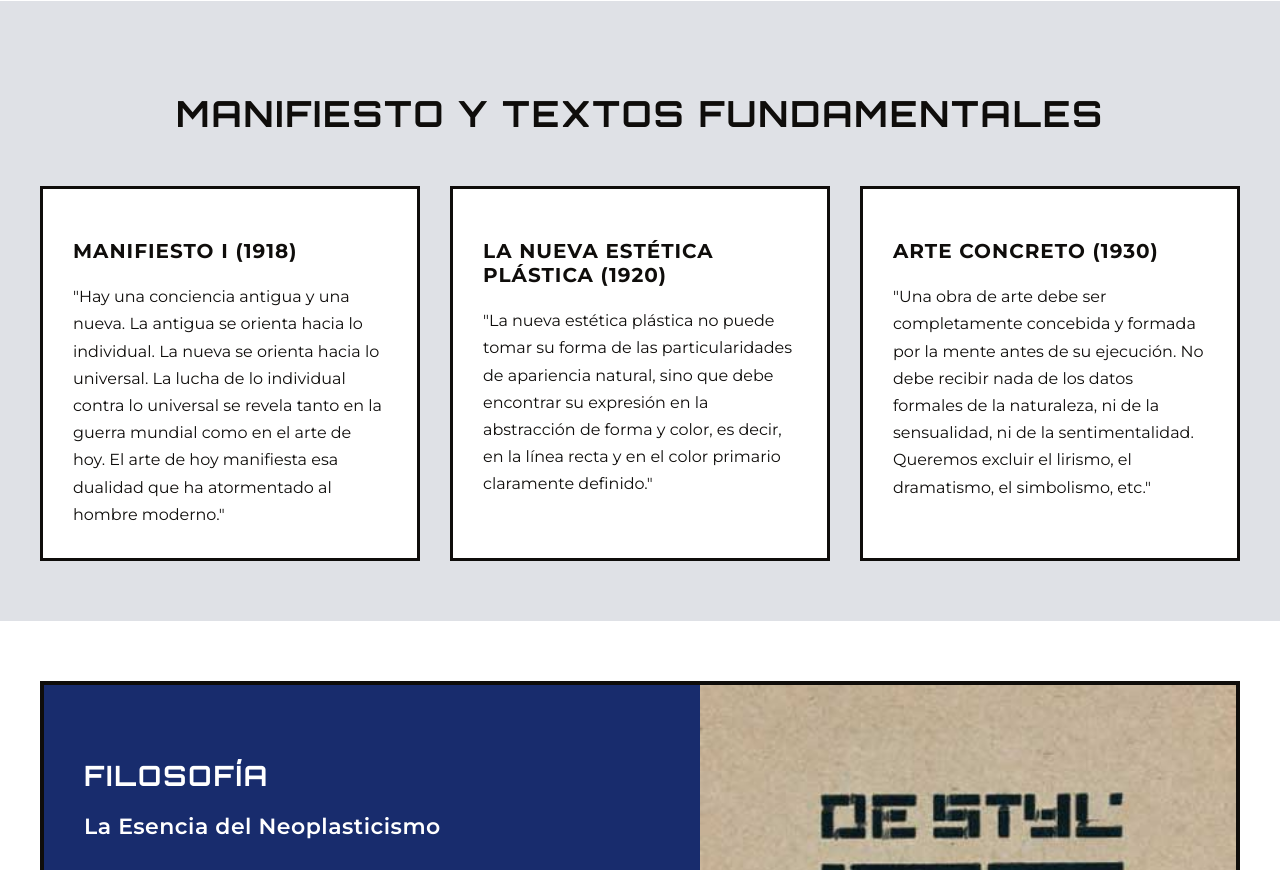
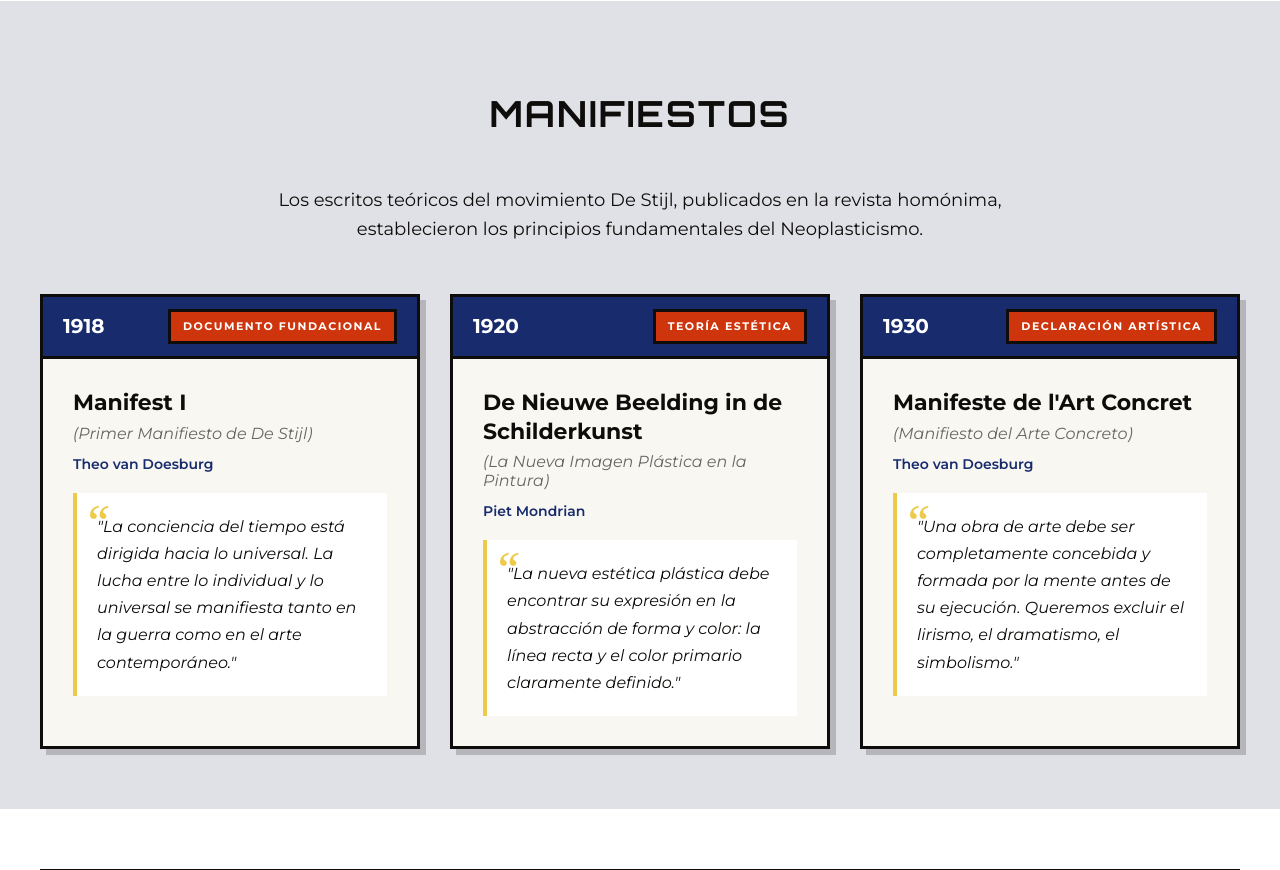
Before and after one commit to caronigra/de-stijl, a PHP site: page /filosofia.html in a window 1280 px wide; the page is wider, and only the part inside the window is pictured. Shown: the part 2546-3416 px from the top of that part. Run offline with PHP 8.4, Linux system fonts and the light colour scheme.

Commit message:
feat: rediseñar sección de Manifiestos con fichas bibliográficas compactas

```diff
--- a/css/style.css
+++ b/css/style.css
@@ -2602,41 +2601,121 @@ body.artistas #hero {
     padding: 0 32px;
 }
 
+.section-intro {
+    font-family: 'Montserrat', sans-serif;
+    font-size: 18px;
+    line-height: 1.6;
+    color: #0f0d0b;
+    text-align: center;
+    max-width: 800px;
+    margin: 0 auto 50px;
+}
+
 .manifiesto-grid {
     display: grid;
     grid-template-columns: repeat(3, 1fr);
     gap: 30px;
 }
 
+/* Ficha Bibliográfica */
 .manifiesto-card {
-    background-color: white;
+    background-color: #f9f7f1;
     border: 3px solid #0f0d0b;
-    padding: 30px;
-    transition: transform 0.3s ease, box-shadow 0.3s ease;
-}
-
-.manifiesto-card:hover {
-    transform: translateY(-5px);
-    box-shadow: 0 8px 25px rgba(15, 13, 11, 0.15);
-}
-
-.manifiesto-card h3 {
+    display: flex;
+    flex-direction: column;
+    position: relative;
+    box-shadow: 6px 6px 0px rgba(15, 13, 11, 0.2);
+}
+
+/* Card Header */
+.card-header {
+    background-color: #182c6d;
+    padding: 12px 20px;
+    display: flex;
+    justify-content: space-between;
+    align-items: center;
+    border-bottom: 3px solid #0f0d0b;
+    position: relative;
+}
+
+.card-year {
     font-family: 'Montserrat', sans-serif;
     font-size: 20px;
     font-weight: 700;
-    color: #0f0d0b;
-    margin-bottom: 20px;
-    letter-spacing: 1px;
-    text-transform: uppercase;
-}
-
-.manifiesto-card p {
+    color: #fff;
+}
+
+.card-tag {
+    background-color: #CE350C;
+    color: white;
+    padding: 8px 12px;
+    font-family: 'Montserrat', sans-serif;
+    font-size: 11px;
+    font-weight: 700;
+    letter-spacing: 1.5px;
+    border: 3px solid #0f0d0b;
+    white-space: nowrap;
+    line-height: 1.2;
+}
+
+/* Card Body */
+.card-body {
+    padding: 30px;
+    display: flex;
+    flex-direction: column;
+    gap: 12px;
+}
+
+.card-title {
+    font-family: 'Montserrat', sans-serif;
+    font-size: 22px;
+    font-weight: 700;
+    color: #0f0d0b;
+    margin: 0;
+    line-height: 1.3;
+}
+
+.card-subtitle {
+    font-family: 'Montserrat', sans-serif;
+    font-size: 16px;
+    font-weight: 400;
+    color: #666;
+    font-style: italic;
+    margin: -6px 0 0 0;
+}
+
+.card-author {
+    font-family: 'Montserrat', sans-serif;
+    font-size: 14px;
+    font-weight: 600;
+    color: #182c6d;
+    margin: 0;
+}
+
+.card-quote {
     font-family: 'Montserrat', sans-serif;
     font-size: 16px;
     line-height: 1.7;
-    color: #0f0d0b;
-    margin: 0;
-}
+    font-style: italic;
+    color: #0f0d0b;
+    margin: 8px 0 0 0;
+    padding: 20px;
+    background-color: #fff;
+    border-left: 4px solid #eeca4b;
+    position: relative;
+}
+
+.card-quote::before {
+    content: '\201C';
+    font-size: 48px;
+    color: #eeca4b;
+    position: absolute;
+    top: 5px;
+    left: 8px;
+    font-family: Georgia, serif;
+    line-height: 1;
+}
+
 
 /* Sección final FILOSOFÍA */
 #filosofia-final-section {
--- a/filosofia.html
+++ b/filosofia.html
@@ -180,19 +180,56 @@
         <!-- Seccion MANIFIESTO Y TEXTOS FUNDAMENTALES -->
         <section id="manifiesto-section">
             <div class="manifiesto-container">
-                <h2 class="section-title">MANIFIESTO Y TEXTOS FUNDAMENTALES</h2>
+                <h2 class="section-title">MANIFIESTOS</h2>
+                <p class="section-intro">Los escritos teóricos del movimiento De Stijl, publicados en la revista homónima, establecieron los principios fundamentales del Neoplasticismo.</p>
+
                 <div class="manifiesto-grid">
+                    <!-- Ficha 1 -->
                     <div class="manifiesto-card">
-                        <h3>MANIFIESTO I (1918)</h3>
-                        <p>"Hay una conciencia antigua y una nueva. La antigua se orienta hacia lo individual. La nueva se orienta hacia lo universal. La lucha de lo individual contra lo universal se revela tanto en la guerra mundial como en el arte de hoy. El arte de hoy manifiesta esa dualidad que ha atormentado al hombre moderno."</p>
+                        <div class="card-header">
+                            <div class="card-year">1918</div>
+                            <div class="card-tag">DOCUMENTO FUNDACIONAL</div>
+                        </div>
+                        <div class="card-body">
+                            <h3 class="card-title">Manifest I</h3>
+                            <p class="card-subtitle">(Primer Manifiesto de De Stijl)</p>
+                            <p class="card-author">Theo van Doesburg</p>
+                            <blockquote class="card-quote">
+                                "La conciencia del tiempo está dirigida hacia lo universal. La lucha entre lo individual y lo universal se manifiesta tanto en la guerra como en el arte contemporáneo."
+                            </blockquote>
+                        </div>
                     </div>
+
+                    <!-- Ficha 2 -->
                     <div class="manifiesto-card">
-                        <h3>LA NUEVA ESTÉTICA PLÁSTICA (1920)</h3>
-                        <p>"La nueva estética plástica no puede tomar su forma de las particularidades de apariencia natural, sino que debe encontrar su expresión en la abstracción de forma y color, es decir, en la línea recta y en el color primario claramente definido."</p>
+                        <div class="card-header">
+                            <div class="card-year">1920</div>
+                            <div class="card-tag">TEORÍA ESTÉTICA</div>
+                        </div>
+                        <div class="card-body">
+                            <h3 class="card-title">De Nieuwe Beelding in de Schilderkunst</h3>
+                            <p class="card-subtitle">(La Nueva Imagen Plástica en la Pintura)</p>
+                            <p class="card-author">Piet Mondrian</p>
+                            <blockquote class="card-quote">
+                                "La nueva estética plástica debe encontrar su expresión en la abstracción de forma y color: la línea recta y el color primario claramente definido."
+                            </blockquote>
+                        </div>
                     </div>
+
+                    <!-- Ficha 3 -->
                     <div class="manifiesto-card">
-                        <h3>ARTE CONCRETO (1930)</h3>
-                        <p>"Una obra de arte debe ser completamente concebida y formada por la mente antes de su ejecución. No debe recibir nada de los datos formales de la naturaleza, ni de la sensualidad, ni de la sentimentalidad. Queremos excluir el lirismo, el dramatismo, el simbolismo, etc."</p>
+                        <div class="card-header">
+                            <div class="card-year">1930</div>
+                            <div class="card-tag">DECLARACIÓN ARTÍSTICA</div>
+                        </div>
+                        <div class="card-body">
+                            <h3 class="card-title">Manifeste de l'Art Concret</h3>
+                            <p class="card-subtitle">(Manifiesto del Arte Concreto)</p>
+                            <p class="card-author">Theo van Doesburg</p>
+                            <blockquote class="card-quote">
+                                "Una obra de arte debe ser completamente concebida y formada por la mente antes de su ejecución. Queremos excluir el lirismo, el dramatismo, el simbolismo."
+                            </blockquote>
+                        </div>
                     </div>
                 </div>
             </div>
```
Also changed, not shown: other parts of css/style.css (+63 -10 lines).
